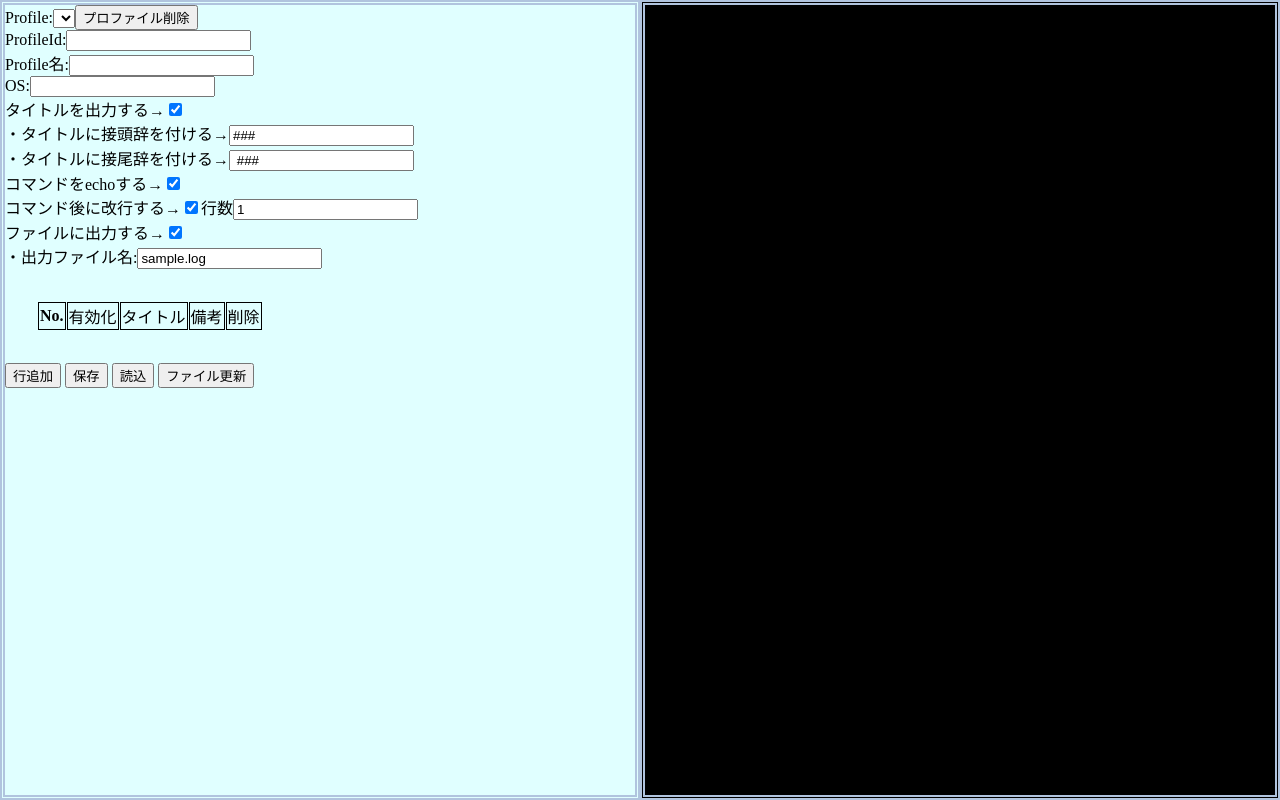
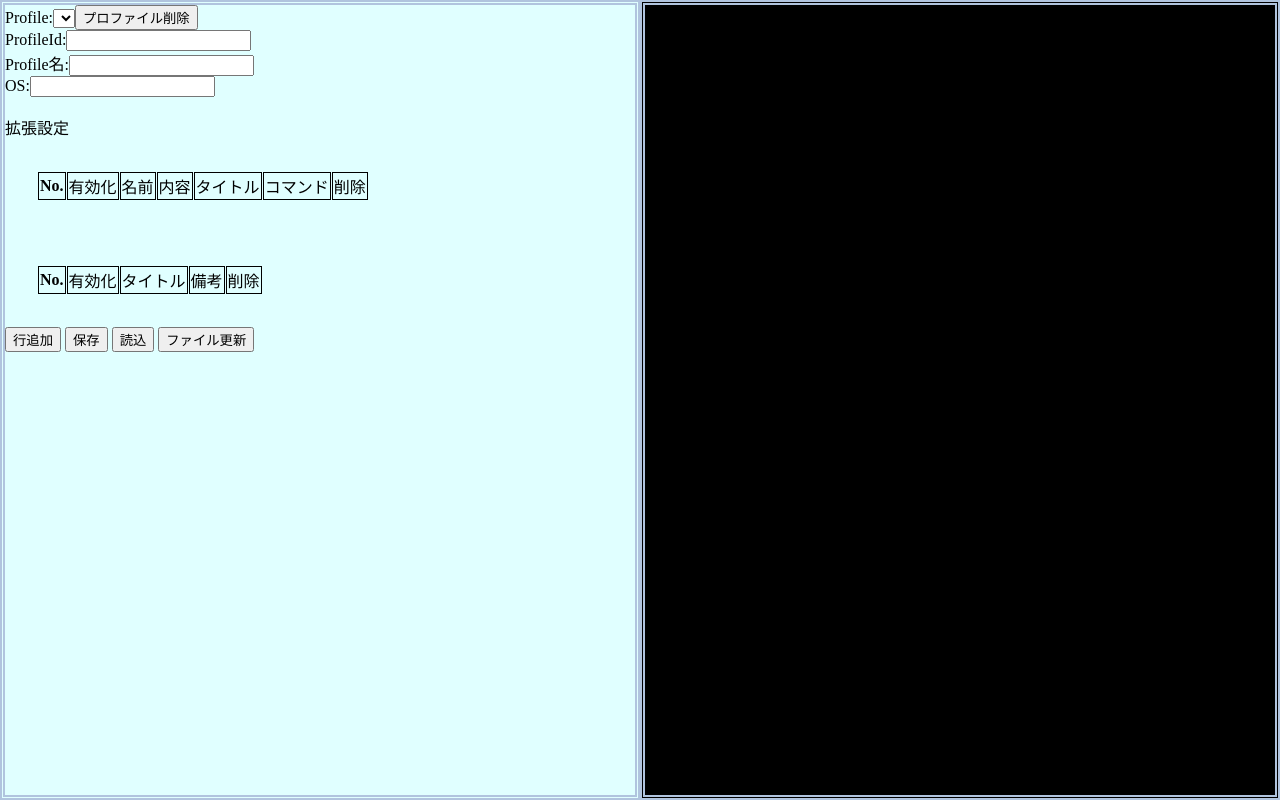
Before and after one commit to nkymriy/script_editor, a plain HTML site: page main.html in a window 1280 px wide. Drawn offline with Linux system fonts and the light colour scheme.

Commit message:
UPDATE CSS,HTMLを構造変更準備

```diff
--- a/css/main.css
+++ b/css/main.css
@@ -24,7 +24,7 @@ body {
 	color: white;
 }
 
-#command-table {
+.table-wrapper {
 	padding: 2rem;
 }
 
@@ -53,4 +53,5 @@ th {
 	content: counter(line-number);
 	color: #aaa;
 }
+
 /* }行番号表示 */
--- a/main.html
+++ b/main.html
@@ -18,14 +18,33 @@
 			ProfileId:<input id="profile-id"><br>
 			Profile名:<input id="profile-name"><br>
 			OS:<input type="text" id="os-name"><br>
-			タイトルを出力する→<input type="checkbox" id="is-output-title" checked><br>
+			<br>
+			拡張設定
+			<div class="table-wrapper">
+				<table id="extend-option-table">
+					<thead>
+						<tr>
+							<th>No.</th>
+							<td>有効化</td>
+							<td>名前</td>
+							<td>内容</td>
+							<td>タイトル</td>
+							<td>コマンド</td>
+							<td>削除</td>
+						</tr>
+					</thead>
+					<tbody class="sortable-list">
+					</tbody>
+				</table>
+			</div>
+			<!-- タイトルを出力する→<input type="checkbox" id="is-output-title" checked><br>
 			・タイトルに接頭辞を付ける→<input type="input" id="echo-title-before" value="### "><br>
 			・タイトルに接尾辞を付ける→<input type="input" id="echo-title-after" value=" ###"><br>
 			コマンドをechoする→<input type="checkbox" id="is-echo-command" checked><br>
 			コマンド後に改行する→<input type="checkbox" id="is-after-newline" checked>行数<input type="number" id="after-newline-count" value="1"><br>
 			ファイルに出力する→<input type="checkbox" id="is-output-file" checked><br>
-			・出力ファイル名:<input type="text" id="output-file-name" value="sample.log"><br>
-			<div id="table-wrapper">
+			・出力ファイル名:<input type="text" id="output-file-name" value="sample.log"><br> -->
+			<div class="table-wrapper">
 				<table id="command-table">
 					<thead>
 						<tr>
@@ -36,7 +55,7 @@
 							<td>削除</td>
 						</tr>
 					</thead>
-					<tbody class="sortable-list">
+					<tbody class="sortable-list command-list">
 					</tbody>
 				</table>
 			</div>
```
